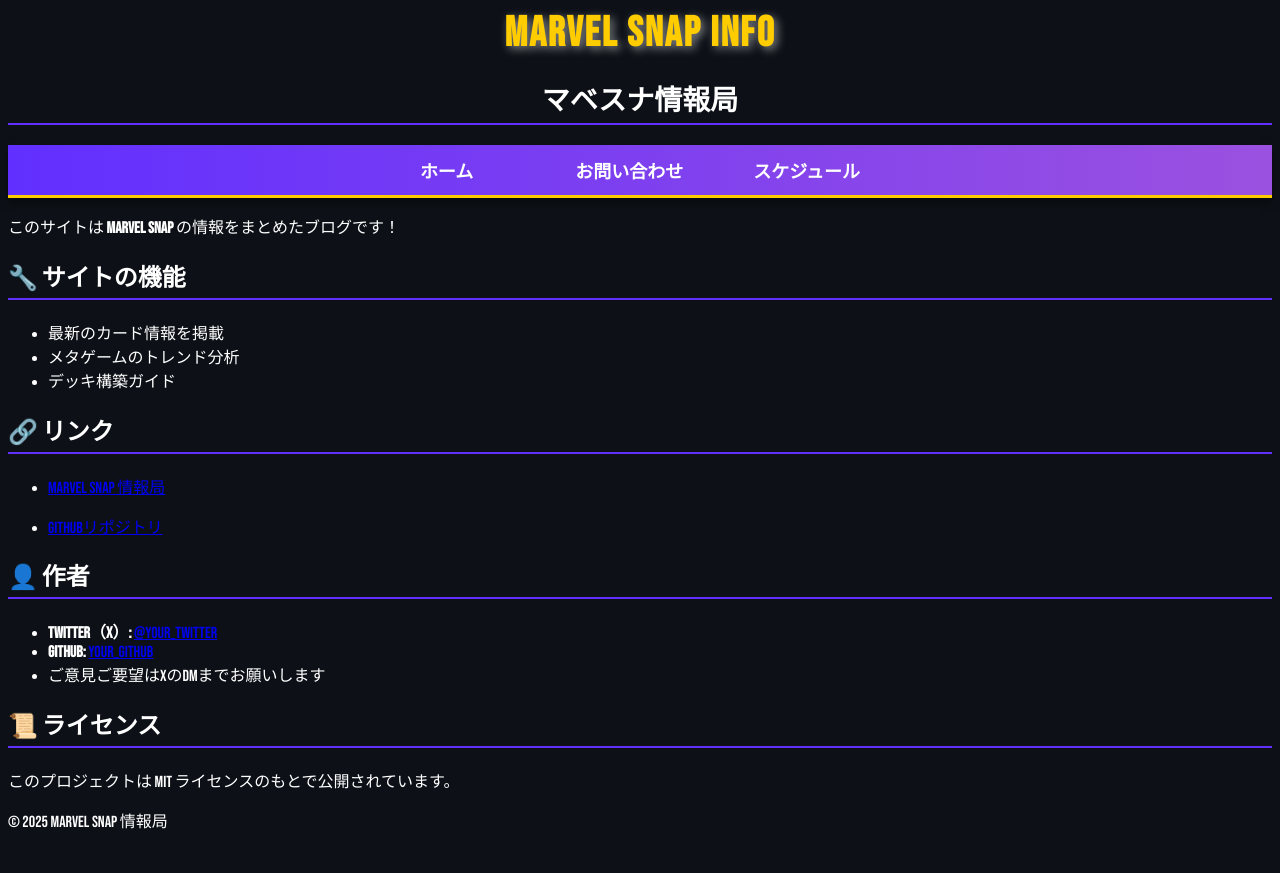
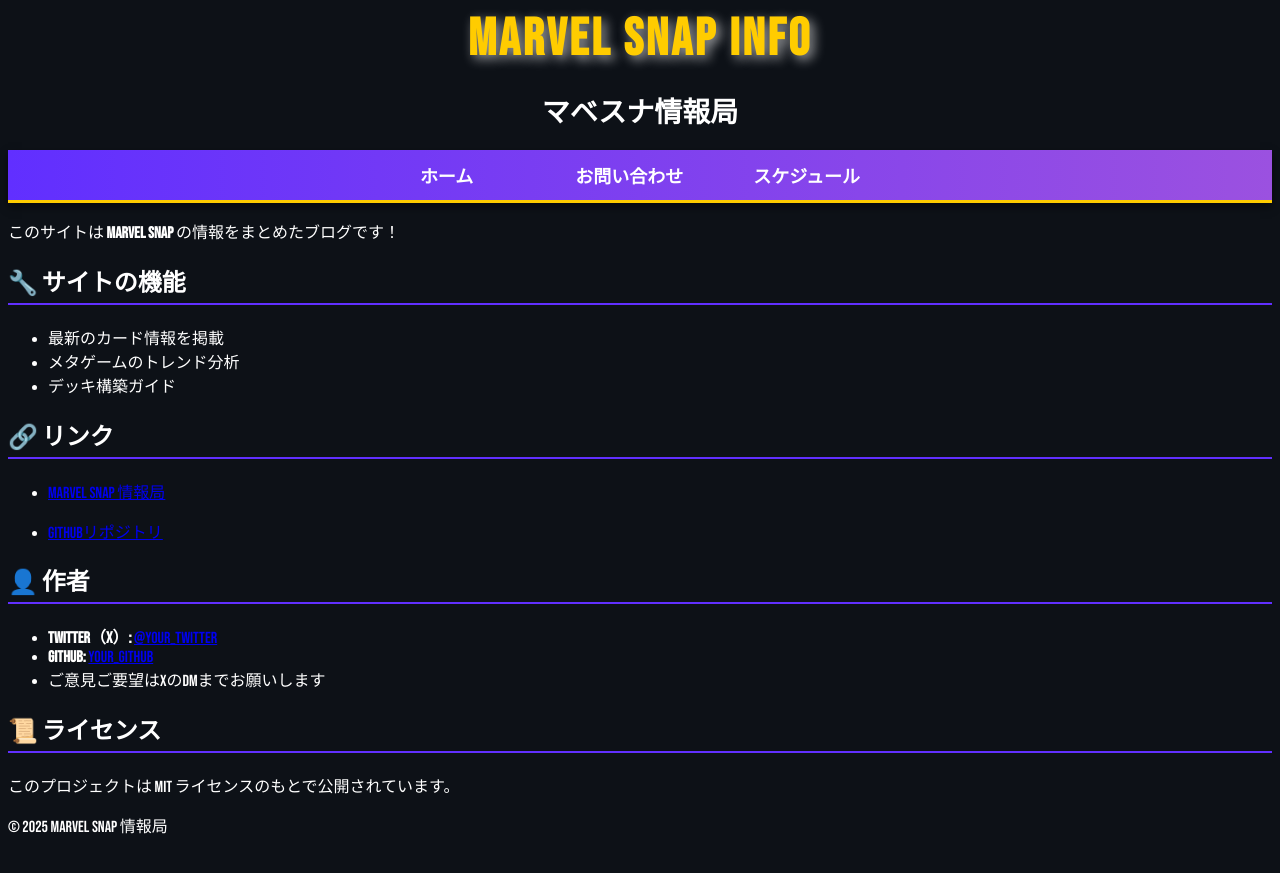
Before and after one commit to marvel-otaku/marvelsnap.github.io, a Jekyll site: the page built from README.md, in a window 1280 px wide. Shown: the top 873 px of the page. Built offline with Jekyll 4.4.1, drawn with Linux system fonts in a browser that asks for light colours; our own code applies the rules of GitHub Pages for plain Markdown files.

Commit message:
Update custom.scss

```diff
--- a/_sass/custom.scss
+++ b/_sass/custom.scss
@@ -12,27 +12,39 @@ body {
   font-family: 'Bebas Neue', sans-serif;
 }
 
+
+
 // ロゴデザイン（元の h1 のスタイルを適用）
 .logo {
-  font-size: 42px;  // H1と同じ大きさ
+  font-size: 52px;  // さらに大きく
   font-weight: bold;
   text-align: center;
   text-transform: uppercase;
-  text-shadow: 3px 3px 10px rgba(255, 255, 255, 0.5);
+  text-shadow: 4px 4px 12px rgba(255, 255, 255, 0.6);
   color: #ffcc00; // 目立たせる
-  letter-spacing: 2px;
+  letter-spacing: 3px;
   margin-bottom: 10px;
 }
 
-// サブタイトルの H1
+
+// サブタイトルの H1（下線なし）
 h1 {
-  font-size: 28px;  // H2より大きく
+  font-size: 28px;
   font-weight: bold;
   text-align: center;
-  border-bottom: 2px solid $primary-color; // 下線を追加
+  margin-bottom: 20px;
+}
+
+// H2のデザイン（小見出し用）
+h2 {
+  font-size: 24px;
+  font-weight: bold;
+  text-align: left;
+  border-bottom: 2px solid $primary-color;
   padding-bottom: 5px;
   margin-bottom: 20px;
 }
+
 
 // ナビゲーションバー（少し立体感を追加）
 //.navbar {
@@ -121,15 +133,6 @@ h1 {
 }
 
 
-// H2のデザイン（小見出し用）
-h2 {
-  font-size: 24px;
-  font-weight: bold;
-  text-align: left;
-  border-bottom: 2px solid $primary-color;
-  padding-bottom: 5px;
-  margin-bottom: 20px;
-}
 
 // ゲーム攻略っぽくカード型デザイン
 .card {
```
